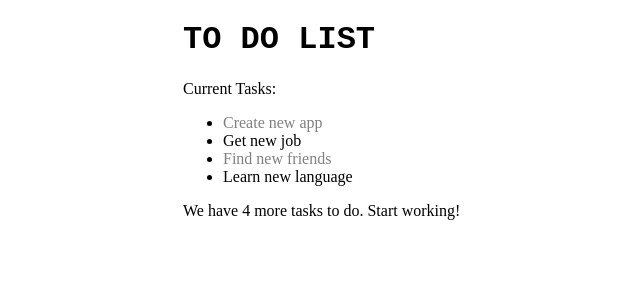
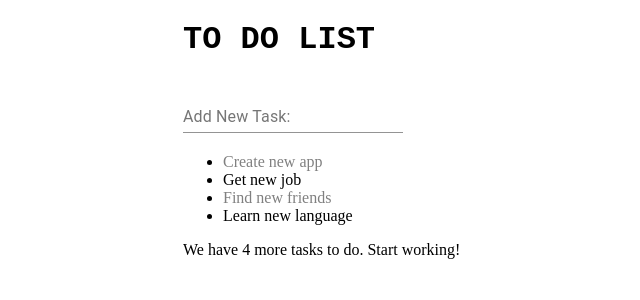
Before and after one commit to karolinaewagorska/ReactProject_karolina, a React (Create React App) app: page / in a window 1280 px wide. Shown: the top 300 px of the page, without its empty margins (307-947 px from the left). Built offline with nearby package versions, Linux system fonts and the light colour scheme.

Commit message:
Material UI added

```diff
--- a/package.json
+++ b/package.json
@@ -32,6 +32,7 @@
     ]
   },
   "devDependencies": {
+    "@material-ui/core": "^4.11.0",
     "classnames": "^2.2.6"
   }
 }
--- a/src/components/InputItem/InputItem.js
+++ b/src/components/InputItem/InputItem.js
@@ -1,5 +1,12 @@
 import React from 'react';
+import TextField from "@material-ui/core/TextField";
 
-const InputItem = () => (<p>Current Tasks:</p>);
+const InputItem = () => (<div>
+    <TextField
+        label="Add New Task:"
+        id="margin-dense"
+        margin="dense"
+    />
+</div>);
 
 export default InputItem;
```
Also changed, not shown: 1 other file (tests, documents, lock files or other folders).
